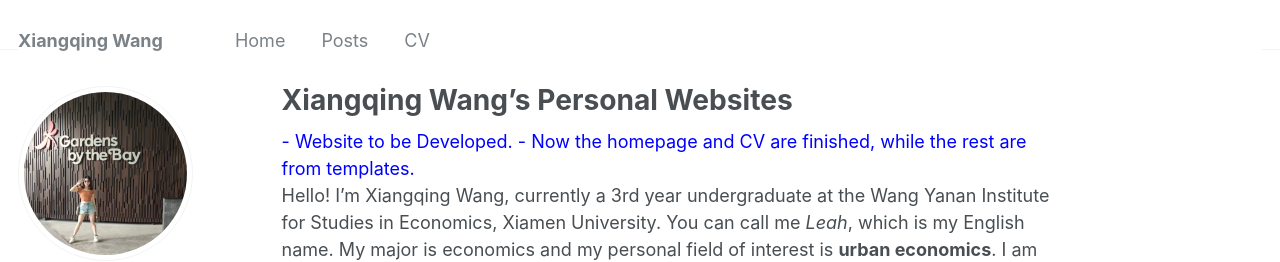
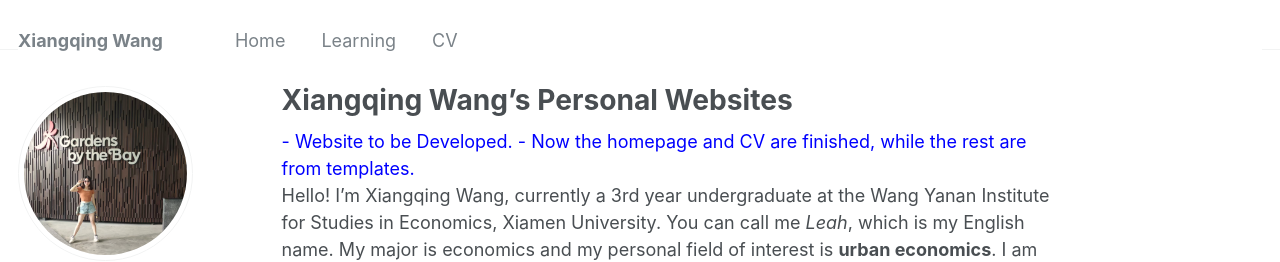
Before and after one commit to leahxqing/leahxqing.github.io, a Jekyll site: the page built from _pages/about.md, in a window 1280 px wide. Shown: the top 262 px of the page. Built offline with Jekyll 4.4.1, drawn with Linux system fonts in a browser that asks for light colours.

Commit message:
Update navigation.yml

```diff
--- a/_data/navigation.yml
+++ b/_data/navigation.yml
@@ -15,7 +15,7 @@ main:
   # - title: "Portfolio"
   #   url: /portfolio/
 
-  - title: "Posts"
+  - title: "Learning"
     url: /year-archive/
 
   - title: "CV"
```
